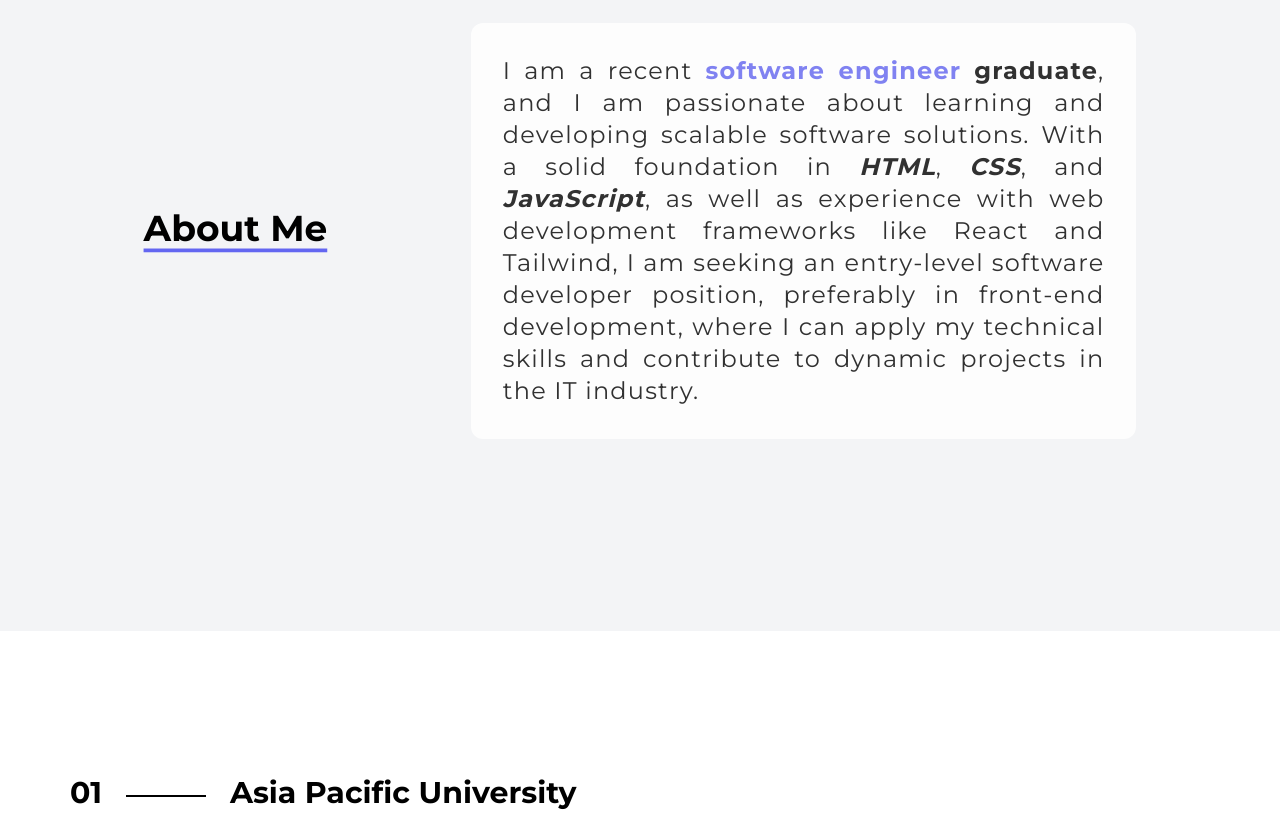
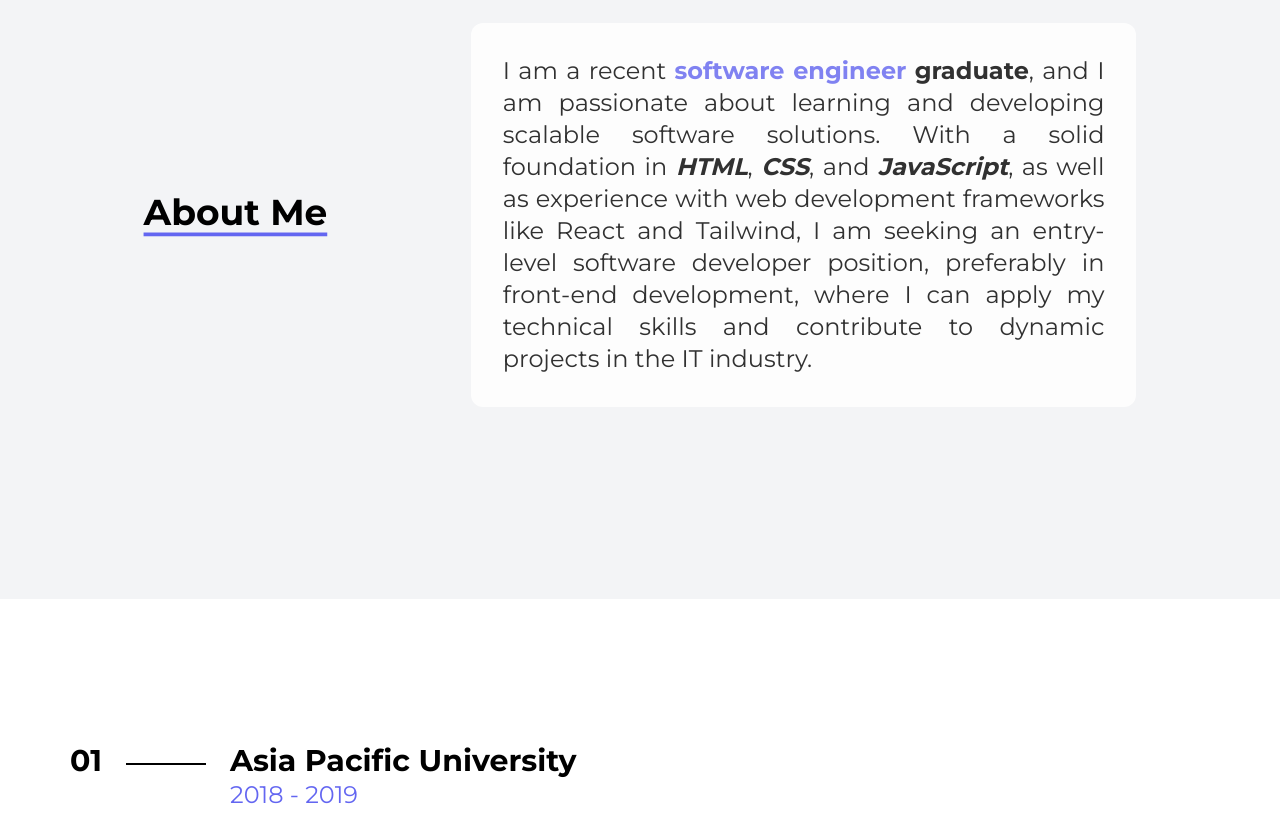
Before and after one commit to munhong07/munhong07.github.io, a Next.js app: page / in a window 1280 px wide. Shown: the part 948-1763 px from the top of the page. Built offline with nearby package versions, Linux system fonts and the light colour scheme.

Commit message:
minor changes

```diff
--- a/app/page.tsx
+++ b/app/page.tsx
@@ -61,7 +61,7 @@
             <div className="w-96 text-center md:w-2/12 lg:w-auto text-2xl lg:text-4xl font-bold">
               <p className="underline decoration-indigo-500 decoration-4 underline-offset-8 animate-bounce">About Me</p>
             </div>
-            <div className="w-full h-auto lg:w-[52%] text-left text-xl sm:text-1xl md:text-2xl lg:w-2/3 p-8 rounded-xl tracking-wider bg-white opacity-80">
+            <div className="w-full h-auto lg:w-[52%] text-left text-xl sm:text-1xl md:text-2xl lg:w-2/3 p-8 rounded-xl tracking-normal leading-relaxed bg-white opacity-80">
               <p className="text-justify">
                 I am a recent <span className="font-bold text-indigo-500">software engineer</span> <span className="font-bold">graduate</span>, and I am passionate about
                 learning and developing scalable software solutions. With a solid foundation in <span className="font-bold italic">HTML</span>, <span className="font-bold italic">CSS</span>,
```
